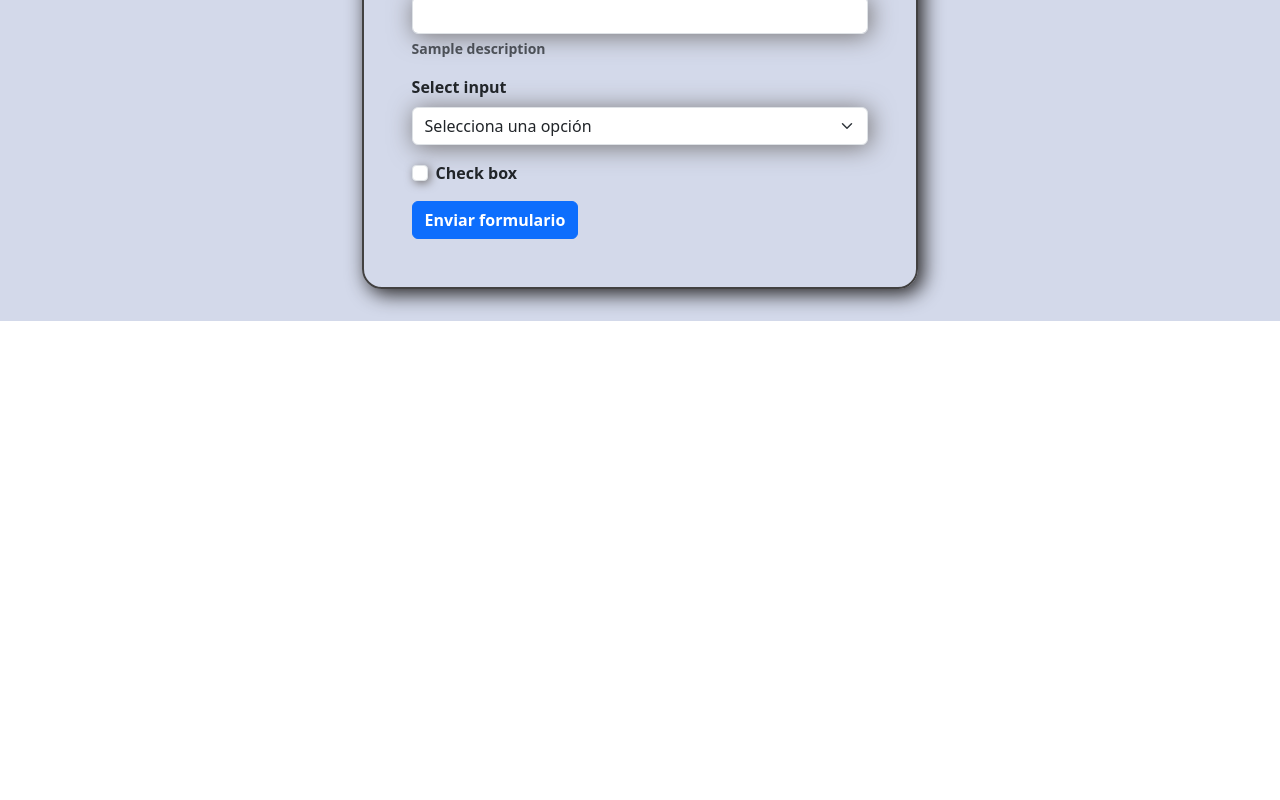
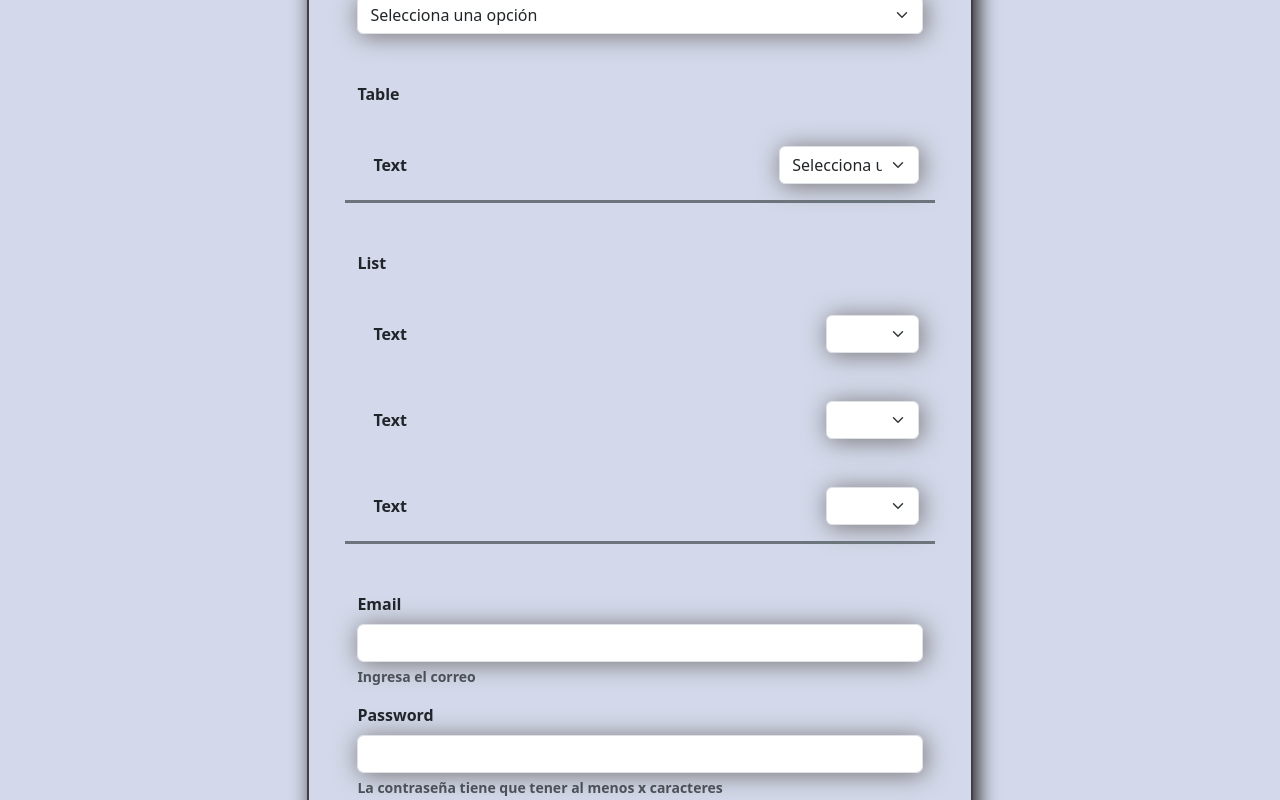
Before and after one commit to jossilvas85/Reto-designa, a React (Vite) app: page / in a window 1280 px wide. Shown: the part 540-1340 px from the top of the page. Before the commit the page ends 861 px from the top, so only its background shows below. Built offline with nearby package versions, Linux system fonts and the light colour scheme.

Commit message:
campos de formulario completos (diseño)

```diff
--- a/src/components/formulario.tsx
+++ b/src/components/formulario.tsx
@@ -45,7 +45,7 @@ const Formulario = () => {
         <>
             <h1 className="my-5">Section</h1>
 
-            <div className="form-card text-start p-5">
+            <div className="form-card text-start p-5 container">
                 {/* Form */}
                 <form>
                     {/* Text */}
@@ -80,22 +80,6 @@ const Formulario = () => {
                         </div>
                     </div>
 
-                    {/* List */}
-                    <div className="mb-3">
-                        <label className="form-label fw-bold">List input</label>
-                        <input
-                            id=""
-                            name=""
-                            type="number"
-                            min={1}
-                            max={10}
-                            className="form-control form-input"
-                        ></input>
-                        <div className="form-text fw-bold">
-                            Sample description
-                        </div>
-                    </div>
-
                     {/* Select */}
                     <div className="mb-3">
                         <label className="form-label fw-bold">
@@ -113,6 +97,107 @@ const Formulario = () => {
                             <option value="2">Two</option>
                             <option value="3">Three</option>
                         </select>
+                    </div>
+
+                    {/* Table */}
+                    <div className="my-5">
+                        <label className="form-label fw-bold">Table</label>
+                        <div className="row p-3 my-3 border-bottom border-3 border-secondary">
+                            <label className="align-self-center fw-bold col-9">
+                                Text
+                            </label>
+                            <select
+                                id=""
+                                name=""
+                                className="form-select form-input col"
+                            >
+                                <option hidden defaultValue={''}>
+                                    Selecciona una opción
+                                </option>
+                                <option value="1">One</option>
+                                <option value="2">Two</option>
+                                <option value="3">Three</option>
+                            </select>
+                        </div>
+                    </div>
+
+                    {/* List */}
+                    <div className="my-5">
+                        <label className="form-label fw-bold">List</label>
+                        <div className="row p-3 my-3">
+                            <label className="align-self-center fw-bold col-10">
+                                Text
+                            </label>
+                            <select
+                                id=""
+                                name=""
+                                className="form-select form-input col"
+                            >
+                                <option hidden defaultValue={''}></option>
+                                <option value="1">1</option>
+                                <option value="2">2</option>
+                                <option value="3">3</option>
+                            </select>
+                        </div>
+                        <div className="row p-3 my-3">
+                            <label className="align-self-center fw-bold col-10">
+                                Text
+                            </label>
+                            <select
+                                id=""
+                                name=""
+                                className="form-select form-input col"
+                            >
+                                <option hidden defaultValue={''}></option>
+                                <option value="1">1</option>
+                                <option value="2">2</option>
+                                <option value="3">3</option>
+                            </select>
+                        </div>
+                        <div className="row p-3 my-3 border-bottom border-3 border-secondary">
+                            <label className="align-self-center fw-bold col-10">
+                                Text
+                            </label>
+                            <select
+                                id=""
+                                name=""
+                                className="form-select form-input col"
+                            >
+                                <option hidden defaultValue={''}></option>
+                                <option value="1">1</option>
+                                <option value="2">2</option>
+                                <option value="3">3</option>
+                            </select>
+                        </div>
+                    </div>
+
+                    {/* Email */}
+                    <div className="mb-3">
+                        <label className="form-label fw-bold">Email</label>
+                        <input
+                            id=""
+                            name=""
+                            type="email"
+                            className="form-control form-input"
+                        ></input>
+                        <div className="form-text fw-bold">
+                            Ingresa el correo
+                        </div>
+                    </div>
+
+                    {/* Password */}
+                    <div className="mb-3">
+                        <label className="form-label fw-bold">Password</label>
+                        <input
+                            id=""
+                            name=""
+                            type="password"
+                            min={10}
+                            className="form-control form-input"
+                        ></input>
+                        <div className="form-text fw-bold">
+                            La contraseña tiene que tener al menos x caracteres
+                        </div>
                     </div>
 
                     {/* Checkbox */}
```
